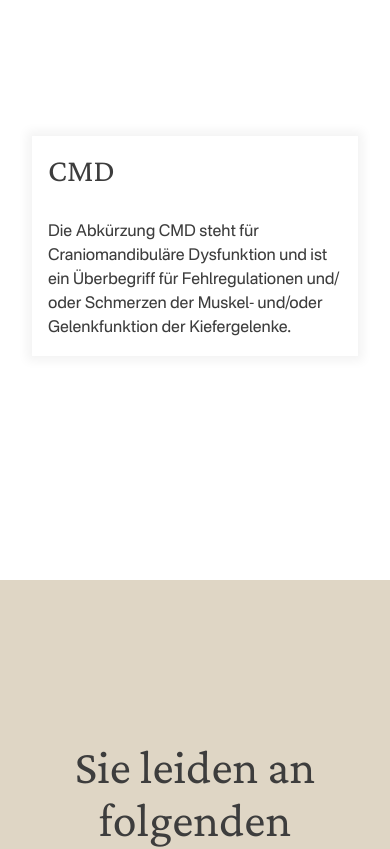
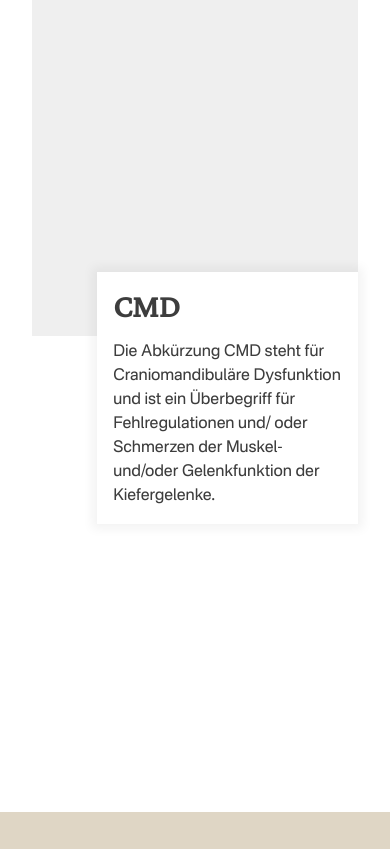
Before and after one commit to M-WRI/sarah-radtke-website, a Next.js app: page / in a window 390 px wide. Shown: the part 1480-2329 px from the top of the page. Built offline with nearby package versions, Linux system fonts and the light colour scheme.

Commit message:
simplified service gallery

```diff
--- /dev/null
+++ b/animation/serviceGallery.animation.js
@@ -0,0 +1,32 @@
+export const animation = {
+  lineHover: {
+    width: 25,
+    transition: { bounce: 0, ease: "easeOut", duration: 0.3 },
+  },
+  lineOff: {
+    width: 0,
+    transition: { bounce: 0, ease: "easeOut", duration: 0.3 },
+  },
+  linkActive: {
+    color: "#cbbb9f",
+  },
+  linkOff: {
+    color: "#dfd6c5",
+  },
+  image: {
+    y: "0%",
+    transition: {
+      ease: [0.7, 0.135, 0.235, 0.99],
+      duration: 1,
+    },
+  },
+  contentBox: {
+    y: "0%",
+    opacity: 1,
+    transition: {
+      delay: 0.3,
+      ease: [0.7, 0.135, 0.235, 0.99],
+      duration: 0.6,
+    },
+  },
+};
--- a/components/ServiceGallery.js
+++ b/components/ServiceGallery.js
@@ -1,10 +1,17 @@
 import { useEffect, useState } from "react";
 import { motion, useAnimation } from "framer-motion";
 import { useInView } from "react-intersection-observer";
+// Data
+import data from "../data/serviceGallery.data.json";
+// Components
+import { Headline } from "./headline.component";
+import { Text } from "./text.component";
+// Animations
+import { animation } from "../animation/serviceGallery.animation";
+// Styles
+import styles from "../styles/serviceGallery.module.scss";
 
-import styles from "../styles/ServiceGallery.module.scss";
-
-const ServiceGallery = () => {
+export const ServiceGallery = () => {
   const [hoverState, setHoverState] = useState(0);
   const [linkActive, setLinkActive] = useState(1);
 
@@ -12,67 +19,7 @@ const ServiceGallery = () => {
     threshold: 0.5,
   });
 
-  const data = [
-    {
-      id: 1,
-      title: "CMD",
-      text: "Die Abkürzung CMD steht für Craniomandibuläre Dysfunktion und ist ein Überbegriff für Fehlregulationen und/ oder Schmerzen der Muskel- und/oder Gelenkfunktion der Kiefergelenke.",
-      img: "1",
-    },
-    {
-      id: 2,
-      title: "Manuelle Therapie",
-      text: "Das Maitland-Konzept beschäftigt sich mit der Befunderhebung und Behandlung von Funktionsstörungen im Gelenk-, Muskel- und Nervensystem mit speziellen Manual- und Mobilisationstechniken, neurodynamische Techniken, Muskeldehnungen, stabilisierende Übungen und Heimprogramme. Durch diese Techniken können Schmerzen gelindert und Bewegungseinschränkungen behoben werden.",
-      img: "2",
-    },
-    {
-      id: 3,
-      title: "Massage",
-      text: "Die Massagetherapie ist eine der bekanntesten und ältesten Heilmethoden und entstand aus einer griechisch-römischen Tradition. Sie wird bis heute in vielen verschieden Bereichen eingesetzt.",
-      img: "3",
-    },
-    {
-      id: 4,
-      title: "Akupunktur",
-      text: "Akupunktur ist eine jahrtausendealte Behandlungsmethode aus China, entstammt der traditionellen chinesischen Medizin (TCM), bei der eine therapeutische Wirkung durch Nadelstiche an bestimmten Punkten des Körpers erzielt wird.",
-      img: "4",
-    },
-  ];
-
   let linkData = data.find((el) => el.id === linkActive);
-
-  const animation = {
-    lineHover: {
-      width: 25,
-      transition: { bounce: 0, ease: "easeOut", duration: 0.3 },
-    },
-    lineOff: {
-      width: 0,
-      transition: { bounce: 0, ease: "easeOut", duration: 0.3 },
-    },
-    linkActive: {
-      color: "#cbbb9f",
-    },
-    linkOff: {
-      color: "#dfd6c5",
-    },
-    image: {
-      y: "0%",
-      transition: {
-        ease: [0.7, 0.135, 0.235, 0.99],
-        duration: 1,
-      },
-    },
-    contentBox: {
-      y: "0%",
-      opacity: 1,
-      transition: {
-        delay: 0.3,
-        ease: [0.7, 0.135, 0.235, 0.99],
-        duration: 0.6,
-      },
-    },
-  };
 
   const imgCtrl = useAnimation();
   const boxCtrl = useAnimation();
@@ -131,13 +78,11 @@ const ServiceGallery = () => {
             animate={boxCtrl}
             className={styles.textBox}
           >
-            <h2 className={styles.textBoxHeadline}>{linkData.title}</h2>
-            <p className={styles.text}>{linkData.text}</p>
+            <Headline mb>{linkData.title}</Headline>
+            <Text>{linkData.text}</Text>
           </motion.div>
         </div>
       </div>
     </div>
   );
 };
-
-export default ServiceGallery;
--- a/components/hero.component.js
+++ b/components/hero.component.js
@@ -7,7 +7,7 @@ import { Text } from "./text.component";
 // Animation
 import { animation } from "../animation/hero.animation";
 
-import styles from "../styles/Hero.module.scss";
+import styles from "../styles/hero.module.scss";
 
 export const Hero = ({ img, text, title, site }) => {
   const { ref, inView } = useInView();
--- /dev/null
+++ b/data/serviceGallery.data.json
@@ -0,0 +1,26 @@
+[
+  {
+    "id": 1,
+    "title": "CMD",
+    "text": "Die Abkürzung CMD steht für Craniomandibuläre Dysfunktion und ist ein Überbegriff für Fehlregulationen und/ oder Schmerzen der Muskel- und/oder Gelenkfunktion der Kiefergelenke.",
+    "img": "1"
+  },
+  {
+    "id": 2,
+    "title": "Manuelle Therapie",
+    "text": "Das Maitland-Konzept beschäftigt sich mit der Befunderhebung und Behandlung von Funktionsstörungen im Gelenk-, Muskel- und Nervensystem mit speziellen Manual- und Mobilisationstechniken, neurodynamische Techniken, Muskeldehnungen, stabilisierende Übungen und Heimprogramme. Durch diese Techniken können Schmerzen gelindert und Bewegungseinschränkungen behoben werden.",
+    "img": "2"
+  },
+  {
+    "id": 3,
+    "title": "Massage",
+    "text": "Die Massagetherapie ist eine der bekanntesten und ältesten Heilmethoden und entstand aus einer griechisch-römischen Tradition. Sie wird bis heute in vielen verschieden Bereichen eingesetzt.",
+    "img": "3"
+  },
+  {
+    "id": 4,
+    "title": "Akupunktur",
+    "text": "Akupunktur ist eine jahrtausendealte Behandlungsmethode aus China, entstammt der traditionellen chinesischen Medizin (TCM), bei der eine therapeutische Wirkung durch Nadelstiche an bestimmten Punkten des Körpers erzielt wird.",
+    "img": "4"
+  }
+]
--- a/pages/index.js
+++ b/pages/index.js
@@ -3,9 +3,9 @@ import data from "../data/index.data.json";
 // Components
 import Head from "next/head";
 import { Hero } from "../components/hero.component";
+import { ServiceGallery } from "../components/serviceGallery";
 import PhotoText from "../components/PhotoText";
 import PreeFooter from "../components/PreeFooter";
-import ServiceGallery from "../components/ServiceGallery";
 import SymptomBox from "../components/SymptomBox";
 
 export default function Home() {
--- a/styles/ServiceGallery.module.scss
+++ b/styles/ServiceGallery.module.scss
@@ -2,19 +2,16 @@
   padding: 10rem 2rem;
   display: flex;
   align-items: center;
-}
 
   .galleryContainer {
     width: 100%;
     display: flex;
     align-items: center;
     justify-content: center;
-}
 
     .serviceGalleryList {
       list-style: none;
       min-width: 20rem;
-}
 
       .serviceGalleryItem {
         display: flex;
@@ -23,22 +20,22 @@
         font-size: var(--secondary-head-size);
         color: var(--primary-color-light);
         cursor: pointer;
+
+        .line {
+          height: 4px;
+          margin-right: 1rem;
+        }
       }
 
       .serviceGalleryItem:hover + .line {
         width: 60px;
       }
-
-.line {
-  height: 4px;
-  margin-right: 1rem;
     }
 
     .contentContainer {
       position: relative;
       display: flex;
       align-items: center;
-}
 
       .contentImage {
         position: relative;
@@ -48,12 +45,15 @@
         height: 500px;
         min-height: 500px;
         overflow: hidden;
-}
 
         .image {
           width: 100%;
           height: 100%;
           background: var(--demo-image-color);
+        }
+      }
+    }
+  }
 }
 
 .textBox {
@@ -67,47 +67,29 @@
   overflow: hidden;
 }
 
-
-.textBoxHeadline {
-  font-family: var(--headline-font);
-  font-size: var(--secondary-head-size);
-  color: var(--black);
-  font-weight: 400;
-  margin-bottom: 2rem;
-}
-
-.text {
-  font-family: var(--text-font);
-  color: var(--black);
-  line-height: 1.5;
-}
-
 @media (max-width: 990px) {
   .container {
     margin: 4rem 0;
     height: unset;
     display: flex;
     align-items: center;
-  }
 
     .galleryContainer {
       flex-direction: column;
-  }
 
       .serviceGalleryList {
         display: flex;
         justify-content: center;
         flex-wrap: wrap;
         margin-bottom: 2rem;
-  }
 
         .serviceGalleryItem {
           margin: 0.5rem;
         }
+      }
 
       .contentContainer {
         flex-direction: column;
-  }
 
         .contentImage {
           flex: 1;
@@ -115,6 +97,12 @@
           height: 500px;
           min-height: 500px;
           right: 0;
+
+          .image {
+            width: 100%;
+            height: 500px;
+            background: var(--demo-image-color);
+          }
         }
 
         .textBox {
@@ -122,6 +110,9 @@
           left: unset;
           width: 80%;
           align-self: flex-end;
+        }
+      }
+    }
   }
 }
 
```
Lines whose indentation alone changed are shown as unchanged.
